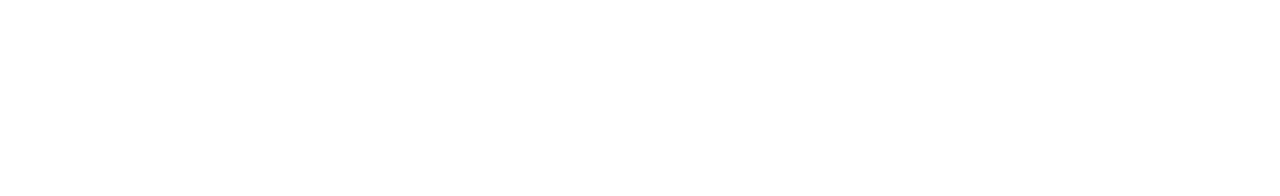
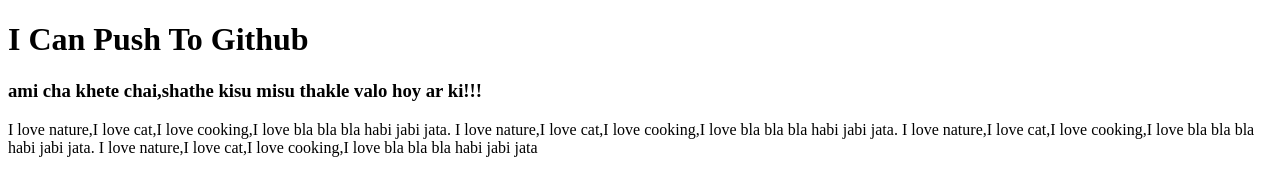
Before and after one commit to tanzinalucky/my-first-repo, a plain HTML site: page index.html in a window 1280 px wide. Drawn offline with Linux system fonts and the light colour scheme.

Commit message:
my new add somethig

```diff
--- a/index.html
+++ b/index.html
@@ -9,6 +9,13 @@
     </title>
 </head>
 <body>
+    <h1>I Can Push To Github</h1>
+    <h3>ami cha khete chai,shathe kisu misu thakle valo hoy ar ki!!!</h3>
+    <P>I love nature,I love cat,I love cooking,I love bla bla bla habi jabi jata.
+        I love nature,I love cat,I love cooking,I love bla bla bla habi jabi jata.
+        I love nature,I love cat,I love cooking,I love bla bla bla habi jabi jata.
+        I love nature,I love cat,I love cooking,I love bla bla bla habi jabi jata
+    </P>
 
 </body>
 </html>
```
